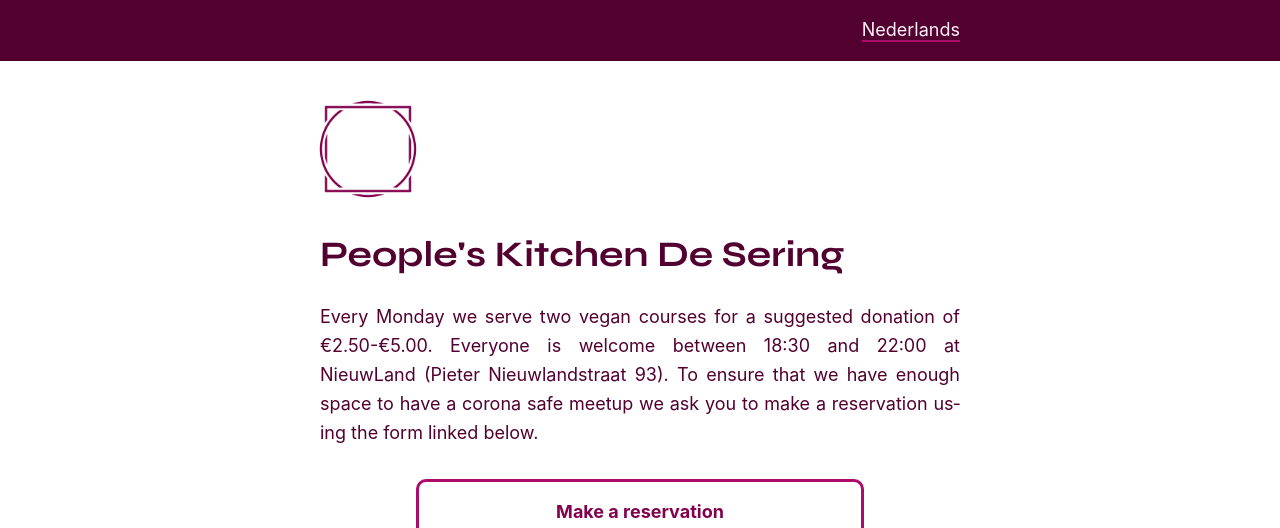
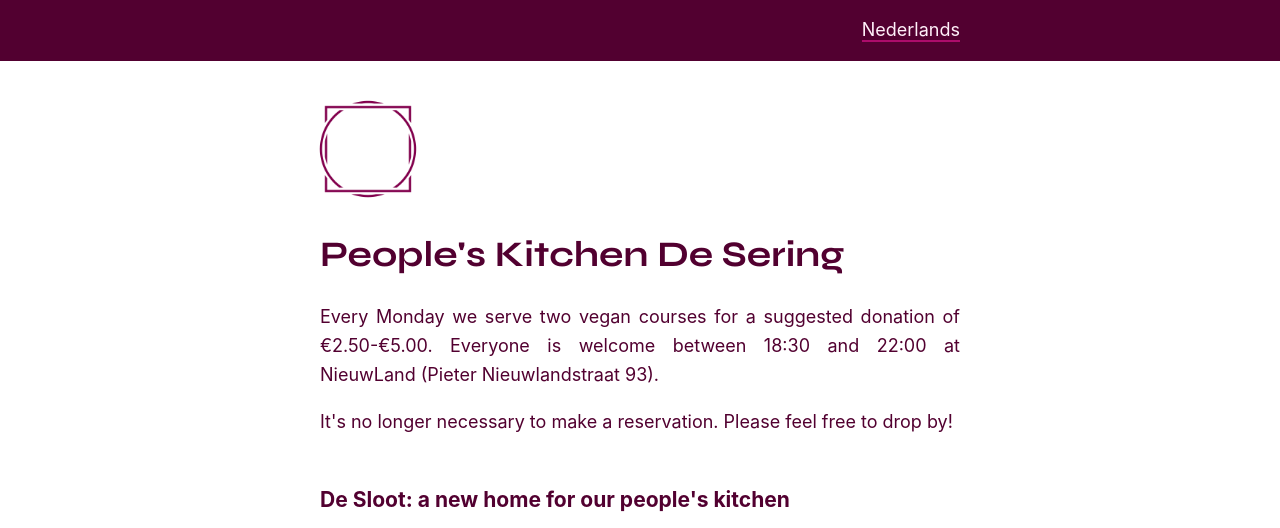
Before and after one commit to decoalitie/desering.org, a Jekyll site: the page built from en/home.html, in a window 1280 px wide and 900 px high, cut to the strip 0-528 px from the top of the window. Built offline with Jekyll 4.4.1, drawn with Linux system fonts in a browser that asks for light colours; some web fonts are replaced.

Commit message:
Make sering accessible without reservation

```diff
--- a/en/home.html
+++ b/en/home.html
@@ -12,11 +12,12 @@ permalink: :path/:basename
 
     <p>
       Every Monday we serve two vegan courses for a suggested donation of €2.50-€5.00. Everyone is welcome
-      between 18:30 and 22:00 at NieuwLand (Pieter Nieuwlandstraat 93). To ensure that we have enough space to have a
-      corona safe meetup we ask you to make a reservation using the form linked below.
+      between 18:30 and 22:00 at NieuwLand (Pieter Nieuwlandstraat 93).
     </p>
 
-    <a class="button" href="https://forms.gle/HJBKGvFofTQFezu99">Make a reservation</a>
+
+    <p>It's no longer necessary to make a reservation. Please feel free to drop by!</p>
+
 
   </div>
 </div>
--- a/home.html
+++ b/home.html
@@ -14,11 +14,10 @@ permalink: :path/:basename
 
     <p>
       Elke maandag serveren we twee veganistische gangen voor een gesuggereerde donatie van €2.50-€5.00.
-      Iedereen is tussen 18:30 en 22:00 welkom bij NieuwLand (Pieter Nieuwlandstraat 93). Om zeker te zijn dat we genoeg
-      plek hebben om corona veilig samen te komen vragen we iedereen een reservering te maken.
+      Iedereen is tussen 18:30 en 22:00 welkom bij NieuwLand (Pieter Nieuwlandstraat 93).
     </p>
 
-    <a class="button" href="https://forms.gle/9KQGSmziqSEBLao77">Maak een reservering</a>
+    <p>Het is niet meer nodig een reservering te maken. Kom vooral langs!</p>
   </div>
 </div>
 
```
